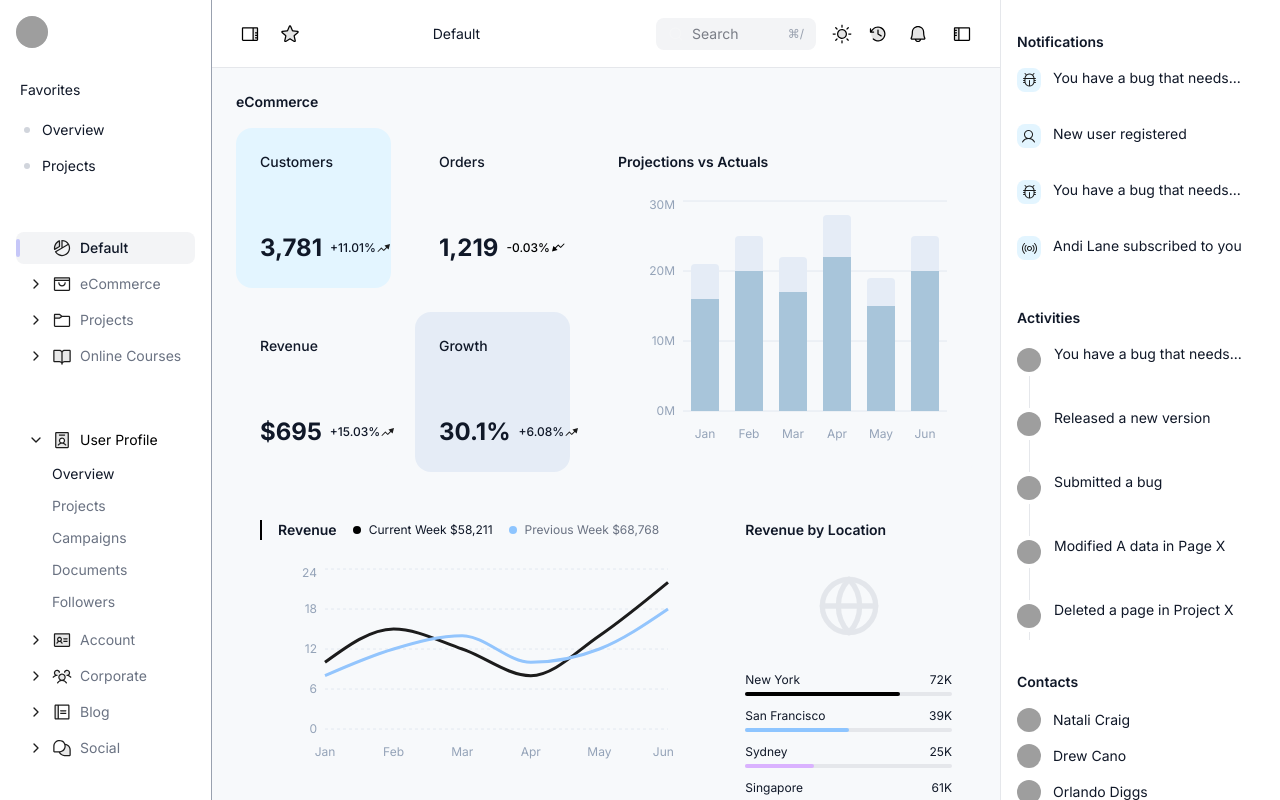
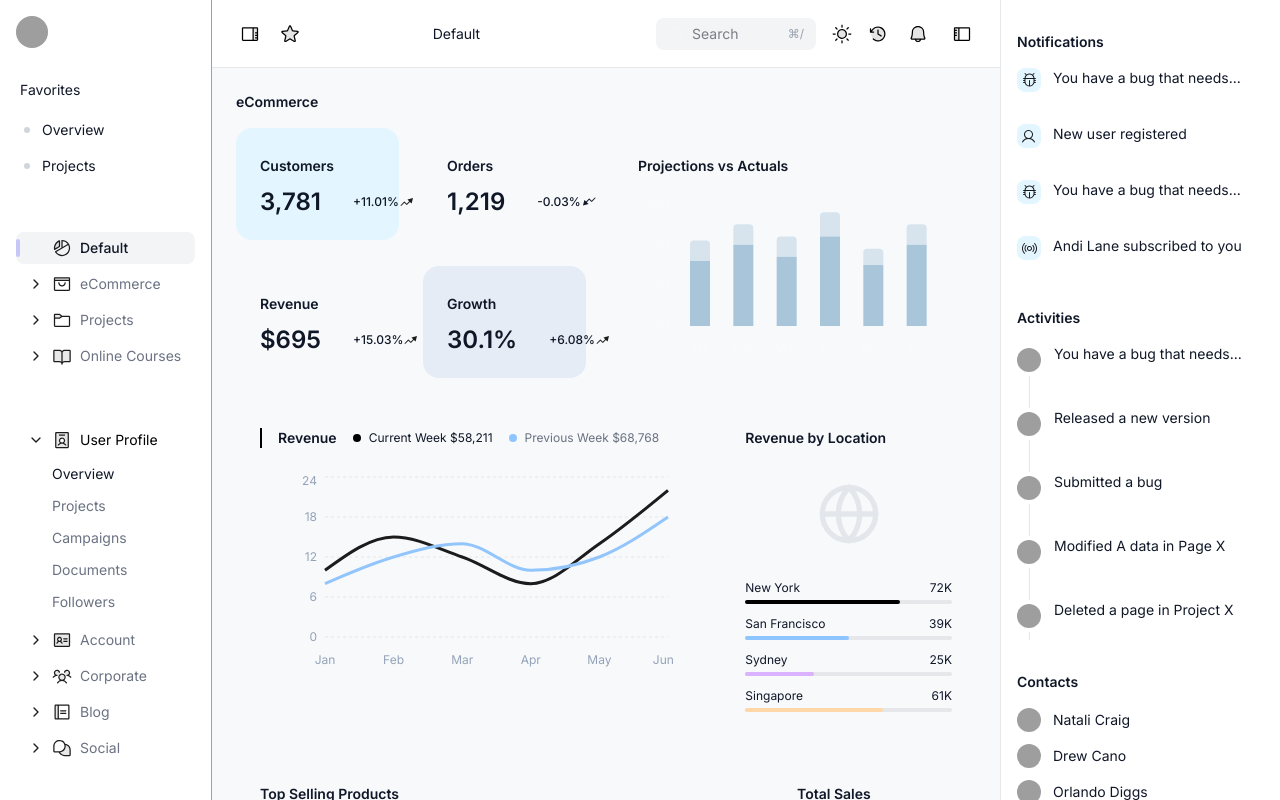
Before and after one commit to bibekkd/juspay-assignment, a Next.js app: page / in a window 1280 px wide. Built offline with nearby package versions, Linux system fonts and the light colour scheme; grey boxes are pictures that could not be loaded.

Commit message:
feat: add dashboard StatCard and ProjectionsChart components, and fix SVG attribute naming

```diff
--- a/components/DashboardView.tsx
+++ b/components/DashboardView.tsx
@@ -1,6 +1,8 @@
 import React, { useState, useEffect } from 'react';
 import { BarChart, Bar, XAxis, YAxis, Tooltip, ResponsiveContainer, LineChart, Line, PieChart, Pie, Cell, CartesianGrid } from 'recharts';
 import { Icons } from '@/components/Icons';
+import { StatCard } from './StatCard';
+import { ProjectionsChart } from './ProjectionsChart';
 
 // Mock Data
 const projectionData = [
@@ -41,77 +43,54 @@ const DashboardView: React.FC = () => {
 
     return (
         <div className="flex-1 p-6 space-y-6 overflow-y-auto h-full">
-            <h2 className="text-sm font-semibold mb-4 text-gray-900 dark:text-white">eCommerce</h2>
+            <h2 className="text-sm text-ag-14 font-semibold mb-4 text-gray-900 dark:text-white">eCommerce</h2>
 
             {/* Grid for Top Section */}
             <div className="flex flex-col xl:flex-row gap-6">
                 {/* Left Column Group */}
                 <div className="flex-1 grid grid-cols-1 sm:grid-cols-2 gap-6">
                     {/* Row 1 */}
-                    <div className="bg-bw-customer-light dark:bg-bw-customer-light/10 rounded-2xl p-6 flex flex-col justify-between h-[160px]">
-                        <h3 className="text-sm font-medium text-gray-900 dark:text-white">Customers</h3>
-                        <div className="flex items-center gap-2">
-                            <span className="text-2xl font-bold text-gray-900 dark:text-white">3,781</span>
-                            <span className="text-xs font-medium flex items-center text-gray-900 dark:text-white">+11.01% <Icons.ArrowUp className="text-[#1C1C1C] dark:text-white w-4 h-4" color="currentColor" /></span>
-                        </div>
-                    </div>
+                    <StatCard
+                        title="Customers"
+                        value="3,781"
+                        change="+11.01%"
+                        trend="up"
+                        className="bg-bw-customer-light dark:bg-bw-customer-light"
+                        isLightBackground={true}
+                    />
 
-                    <div className="bg-bw-card-light dark:bg-bw-card-dark rounded-2xl p-6 flex flex-col justify-between h-[160px]">
-                        <h3 className="text-sm font-medium text-gray-900 dark:text-white">Orders</h3>
-                        <div className="flex items-center gap-2">
-                            <span className="text-2xl font-bold text-gray-900 dark:text-white">1,219</span>
-                            <span className="text-xs font-medium flex items-center text-black dark:text-white">-0.03% <Icons.ArrowDown className="w-4 h-4" color="currentColor" /></span>
-                        </div>
-                    </div>
+                    <StatCard
+                        title="Orders"
+                        value="1,219"
+                        change="-0.03%"
+                        trend="down"
+                        className="bg-bw-card-light dark:bg-bw-card-dark"
+                    />
 
                     {/* Row 2 */}
-                    <div className="bg-bw-card-light dark:bg-bw-card-dark rounded-2xl p-6 flex flex-col justify-between h-[160px]">
-                        <h3 className="text-sm font-medium text-gray-900 dark:text-white">Revenue</h3>
-                        <div className="flex items-center gap-2">
-                            <span className="text-2xl font-bold text-gray-900 dark:text-white">$695</span>
-                            <span className="text-xs font-medium flex items-center text-gray-900 dark:text-white">+15.03% <Icons.ArrowUp className="text-[#1C1C1C] dark:text-white w-4 h-4" color="currentColor" /></span>
-                        </div>
-                    </div>
+                    <StatCard
+                        title="Revenue"
+                        value="$695"
+                        change="+15.03%"
+                        trend="up"
+                        className="bg-bw-card-light dark:bg-bw-card-dark"
+                    />
 
-                    <div className="bg-bw-growth-light dark:bg-bw-growth-light/10 rounded-2xl p-6 flex flex-col justify-between h-[160px]">
-                        <h3 className="text-sm font-medium text-gray-900 dark:text-white">Growth</h3>
-                        <div className="flex items-center gap-2">
-                            <span className="text-2xl font-bold text-gray-900 dark:text-white">30.1%</span>
-                            <span className="text-xs font-medium flex items-center text-gray-900 dark:text-white">+6.08% <Icons.ArrowUp className="text-[#1C1C1C] dark:text-white w-4 h-4" color="currentColor" /></span>
-                        </div>
-                    </div>
+                    <StatCard
+                        title="Growth"
+                        value="30.1%"
+                        change="+6.08%"
+                        trend="up"
+                        className="bg-bw-growth-light dark:bg-bw-growth-light"
+                        isLightBackground={true}
+                    />
                 </div>
 
                 {/* Right Column Group (Projections) */}
-                <div className="flex-1 bg-bw-card-light dark:bg-bw-card-dark rounded-2xl p-6 h-[344px]">
-                    <h3 className="text-sm font-semibold mb-6 text-gray-900 dark:text-white">Projections vs Actuals</h3>
-                    <div className="h-[250px]">
-                        <ResponsiveContainer width="100%" height="100%">
-                            <BarChart data={projectionData} barSize={28}>
-                                <CartesianGrid vertical={false} strokeDasharray="0" stroke="var(--chart-grid)" />
-                                <XAxis
-                                    dataKey="name"
-                                    axisLine={false}
-                                    tickLine={false}
-                                    tick={{ fill: '#94a3b8', fontSize: 12 }}
-                                    dy={10}
-                                />
-                                <YAxis
-                                    axisLine={false}
-                                    tickLine={false}
-                                    tick={{ fill: '#94a3b8', fontSize: 12 }}
-                                    tickFormatter={(value) => `${value}M`}
-                                    domain={[0, 30]}
-                                    ticks={[0, 10, 20, 30]}
-                                />
-                                <Tooltip
-                                    cursor={{ fill: 'transparent' }}
-                                    contentStyle={{ borderRadius: '8px', border: 'none', boxShadow: '0 4px 12px rgba(0,0,0,0.1)', backgroundColor: 'var(--card)', color: 'var(--foreground)' }}
-                                />
-                                <Bar dataKey="actual" stackId="a" fill="var(--chart-actual)" radius={[0, 0, 0, 0]} />
-                                <Bar dataKey="projection" stackId="a" fill="var(--chart-projection)" radius={[4, 4, 0, 0]} />
-                            </BarChart>
-                        </ResponsiveContainer>
+                <div className="flex-1 bg-bw-card-light dark:bg-bw-card-dark p-2 rounded-2xl h-[252px]">
+                    <h3 className="text-sm font-semibold text-gray-900 dark:text-white font-inter m-5">Projections vs Actuals</h3>
+                    <div className="mx-5 h-[160px]">
+                        <ProjectionsChart data={projectionData} />
                     </div>
                 </div>
             </div>
--- a/components/Icons.tsx
+++ b/components/Icons.tsx
@@ -27,7 +27,7 @@ export const DashboardIcons = ({ color = "#1C1C1C", className }: { color?: strin
 export const eCommerceIcon = ({ color = "#1C1C1C", className }: { color?: string, className?: string }) => {
     return (
         <svg className={className} width="20" height="20" viewBox="0 0 20 20" fill="none" xmlns="http://www.w3.org/2000/svg">
-            <path d="M17.5 4.375V6.25H2.5V4.375C2.5 4.20924 2.56585 4.05027 2.68306 3.93306C2.80027 3.81585 2.95924 3.75 3.125 3.75H16.875C17.0408 3.75 17.1997 3.81585 17.3169 3.93306C17.4342 4.05027 17.5 4.20924 17.5 4.375Z" fill={color} fill-opacity="0.1" />
+            <path d="M17.5 4.375V6.25H2.5V4.375C2.5 4.20924 2.56585 4.05027 2.68306 3.93306C2.80027 3.81585 2.95924 3.75 3.125 3.75H16.875C17.0408 3.75 17.1997 3.81585 17.3169 3.93306C17.4342 4.05027 17.5 4.20924 17.5 4.375Z" fill={color} fillOpacity="0.1" />
             <path d="M16.875 3.125H3.125C2.79348 3.125 2.47554 3.2567 2.24112 3.49112C2.0067 3.72554 1.875 4.04348 1.875 4.375V15.625C1.875 15.9565 2.0067 16.2745 2.24112 16.5089C2.47554 16.7433 2.79348 16.875 3.125 16.875H16.875C17.2065 16.875 17.5245 16.7433 17.7589 16.5089C17.9933 16.2745 18.125 15.9565 18.125 15.625V4.375C18.125 4.04348 17.9933 3.72554 17.7589 3.49112C17.5245 3.2567 17.2065 3.125 16.875 3.125ZM16.875 4.375V5.625H3.125V4.375H16.875ZM16.875 15.625H3.125V6.875H16.875V15.625ZM13.75 8.75C13.75 9.74456 13.3549 10.6984 12.6517 11.4017C11.9484 12.1049 10.9946 12.5 10 12.5C9.00544 12.5 8.05161 12.1049 7.34835 11.4017C6.64509 10.6984 6.25 9.74456 6.25 8.75C6.25 8.58424 6.31585 8.42527 6.43306 8.30806C6.55027 8.19085 6.70924 8.125 6.875 8.125C7.04076 8.125 7.19973 8.19085 7.31694 8.30806C7.43415 8.42527 7.5 8.58424 7.5 8.75C7.5 9.41304 7.76339 10.0489 8.23223 10.5178C8.70107 10.9866 9.33696 11.25 10 11.25C10.663 11.25 11.2989 10.9866 11.7678 10.5178C12.2366 10.0489 12.5 9.41304 12.5 8.75C12.5 8.58424 12.5658 8.42527 12.6831 8.30806C12.8003 8.19085 12.9592 8.125 13.125 8.125C13.2908 8.125 13.4497 8.19085 13.5669 8.30806C13.6842 8.42527 13.75 8.58424 13.75 8.75Z" fill={color} />
         </svg>
     )
@@ -172,7 +172,7 @@ export const waveIcon = ({ color = "#1C1C1C", className }: { color?: string, cla
 export const incrementArrow = ({ color = "#1C1C1C", className }: { color?: string, className?: string }) => {
     return (
         <svg className={className} width="16" height="16" viewBox="0 0 16 16" fill="none" xmlns="http://www.w3.org/2000/svg">
-            <path fill-rule="evenodd" clip-rule="evenodd" d="M8.45488 5.60777L14 4L12.6198 9.6061L10.898 7.9532L8.12069 10.8463C8.02641 10.9445 7.89615 11 7.76 11C7.62385 11 7.49359 10.9445 7.39931 10.8463L5.36 8.72199L2.36069 11.8463C2.16946 12.0455 1.85294 12.0519 1.65373 11.8607C1.45453 11.6695 1.44807 11.3529 1.63931 11.1537L4.99931 7.65373C5.09359 7.55552 5.22385 7.5 5.36 7.5C5.49615 7.5 5.62641 7.55552 5.72069 7.65373L7.76 9.77801L10.1766 7.26067L8.45488 5.60777Z" fill={color} />
+            <path fillRule="evenodd" clipRule="evenodd" d="M8.45488 5.60777L14 4L12.6198 9.6061L10.898 7.9532L8.12069 10.8463C8.02641 10.9445 7.89615 11 7.76 11C7.62385 11 7.49359 10.9445 7.39931 10.8463L5.36 8.72199L2.36069 11.8463C2.16946 12.0455 1.85294 12.0519 1.65373 11.8607C1.45453 11.6695 1.44807 11.3529 1.63931 11.1537L4.99931 7.65373C5.09359 7.55552 5.22385 7.5 5.36 7.5C5.49615 7.5 5.62641 7.55552 5.72069 7.65373L7.76 9.77801L10.1766 7.26067L8.45488 5.60777Z" fill={color} />
         </svg>
     )
 }
@@ -180,7 +180,7 @@ export const incrementArrow = ({ color = "#1C1C1C", className }: { color?: strin
 export const decrementArrow = ({ color = "#1C1C1C", className }: { color?: string, className?: string }) => {
     return (
         <svg width="16" height="16" viewBox="0 0 16 16" fill="none" xmlns="http://www.w3.org/2000/svg">
-            <path fill-rule="evenodd" clip-rule="evenodd" d="M14.3463 3.63931C14.5455 3.83054 14.5519 4.14706 14.3607 4.34627L11.0007 7.84627C10.9064 7.94448 10.7761 8 10.64 8C10.5039 8 10.3736 7.94448 10.2793 7.84627L8.24 5.72199L5.82335 8.23933L7.54513 9.89223L2 11.5L3.38019 5.8939L5.10197 7.5468L7.87931 4.65373C7.97359 4.55552 8.10385 4.5 8.24 4.5C8.37615 4.5 8.50641 4.55552 8.60069 4.65373L10.64 6.77801L13.6393 3.65373C13.8305 3.45453 14.1471 3.44807 14.3463 3.63931Z" fill={color} />
+            <path fillRule="evenodd" clipRule="evenodd" d="M14.3463 3.63931C14.5455 3.83054 14.5519 4.14706 14.3607 4.34627L11.0007 7.84627C10.9064 7.94448 10.7761 8 10.64 8C10.5039 8 10.3736 7.94448 10.2793 7.84627L8.24 5.72199L5.82335 8.23933L7.54513 9.89223L2 11.5L3.38019 5.8939L5.10197 7.5468L7.87931 4.65373C7.97359 4.55552 8.10385 4.5 8.24 4.5C8.37615 4.5 8.50641 4.55552 8.60069 4.65373L10.64 6.77801L13.6393 3.65373C13.8305 3.45453 14.1471 3.44807 14.3463 3.63931Z" fill={color} />
         </svg>
     )
 }
--- /dev/null
+++ b/components/ProjectionsChart.tsx
@@ -0,0 +1,37 @@
+import React from 'react';
+import { BarChart, Bar, XAxis, YAxis, Tooltip, ResponsiveContainer, CartesianGrid } from 'recharts';
+
+interface ProjectionsChartProps {
+    data: any[];
+}
+
+export const ProjectionsChart: React.FC<ProjectionsChartProps> = ({ data }) => {
+    return (
+        <ResponsiveContainer width="100%" height="100%">
+            <BarChart data={data} barSize={20} margin={{ top: 8, right: 10, left: -20, bottom: 0 }}>
+                <CartesianGrid vertical={false} strokeDasharray="0" stroke="#FFFFFF10" />
+                <XAxis
+                    dataKey="name"
+                    axisLine={false}
+                    tickLine={false}
+                    tick={{ fill: '#FFFFFF66', fontSize: 12 }}
+                    dy={10}
+                />
+                <YAxis
+                    axisLine={false}
+                    tickLine={false}
+                    tick={{ fill: '#FFFFFF66', fontSize: 12 }}
+                    tickFormatter={(value) => `${value}M`}
+                    domain={[0, 30]}
+                    ticks={[0, 10, 20, 30]}
+                />
+                <Tooltip
+                    cursor={{ fill: 'transparent' }}
+                    contentStyle={{ borderRadius: '8px', border: 'none', boxShadow: '0 4px 12px rgba(0,0,0,0.1)', backgroundColor: 'var(--card)', color: 'var(--foreground)' }}
+                />
+                <Bar dataKey="actual" stackId="a" fill="#A8C5DA" radius={[0, 0, 0, 0]} />
+                <Bar dataKey="projection" stackId="a" fill="#A8C5DA66" radius={[4, 4, 0, 0]} />
+            </BarChart>
+        </ResponsiveContainer>
+    );
+};
--- /dev/null
+++ b/components/StatCard.tsx
@@ -0,0 +1,33 @@
+import React from 'react';
+import { Icons } from './Icons';
+
+interface StatCardProps {
+    title: string;
+    value: string;
+    change: string;
+    trend: 'up' | 'down';
+    className?: string;
+    isLightBackground?: boolean;
+}
+
+export const StatCard: React.FC<StatCardProps> = ({ title, value, change, trend, className = "", isLightBackground = false }) => {
+    const textColorClass = isLightBackground ? "text-gray-900" : "text-gray-900 dark:text-white";
+    const arrowColorClass = isLightBackground ? "text-[#1C1C1C]" : "text-[#1C1C1C] dark:text-white";
+
+    return (
+        <div className={`rounded-2xl p-6 flex flex-col justify-between h-[112px] ${textColorClass} ${className}`}>
+            <h3 className="mt-1 text-sm font-semibold font-inter">{title}</h3>
+            <div className="flex mb-1 items-center gap-8">
+                <span className="font-inter text-[24px] font-semibold">{value}</span>
+                <span className="text-xs font-medium flex font-inter items-center">
+                    {change}
+                    {trend === 'up' ? (
+                        <Icons.ArrowUp className={`${arrowColorClass} w-4 h-4`} color="currentColor" />
+                    ) : (
+                        <Icons.ArrowDown className={`${arrowColorClass} w-4 h-4`} color="currentColor" />
+                    )}
+                </span>
+            </div>
+        </div>
+    );
+};
--- a/tailwind.config.js
+++ b/tailwind.config.js
@@ -9,6 +9,7 @@ module.exports = {
         extend: {
             fontFamily: {
                 sans: ['var(--font-inter)', 'sans-serif'],
+                inter: ['var(--font-inter)', 'sans-serif'],
             },
             fontSize: {
                 'ag-14': ['14px', '20px'],
@@ -53,7 +54,7 @@ module.exports = {
                 'bw-bg-light': '#F7F9FB',
                 'bw-bg-dark': '#1C1C1C',
                 'bw-card-light': '#F7F9FB',
-                'bw-card-dark': '#1C1C1C',
+                'bw-card-dark': '#FFFFFF0D',
                 'bw-customer-light': '#E3F5FF',
                 'bw-growth-light': '#E5ECF6',
                 "bw-border-dark": "#FFFFFF1A",
```
